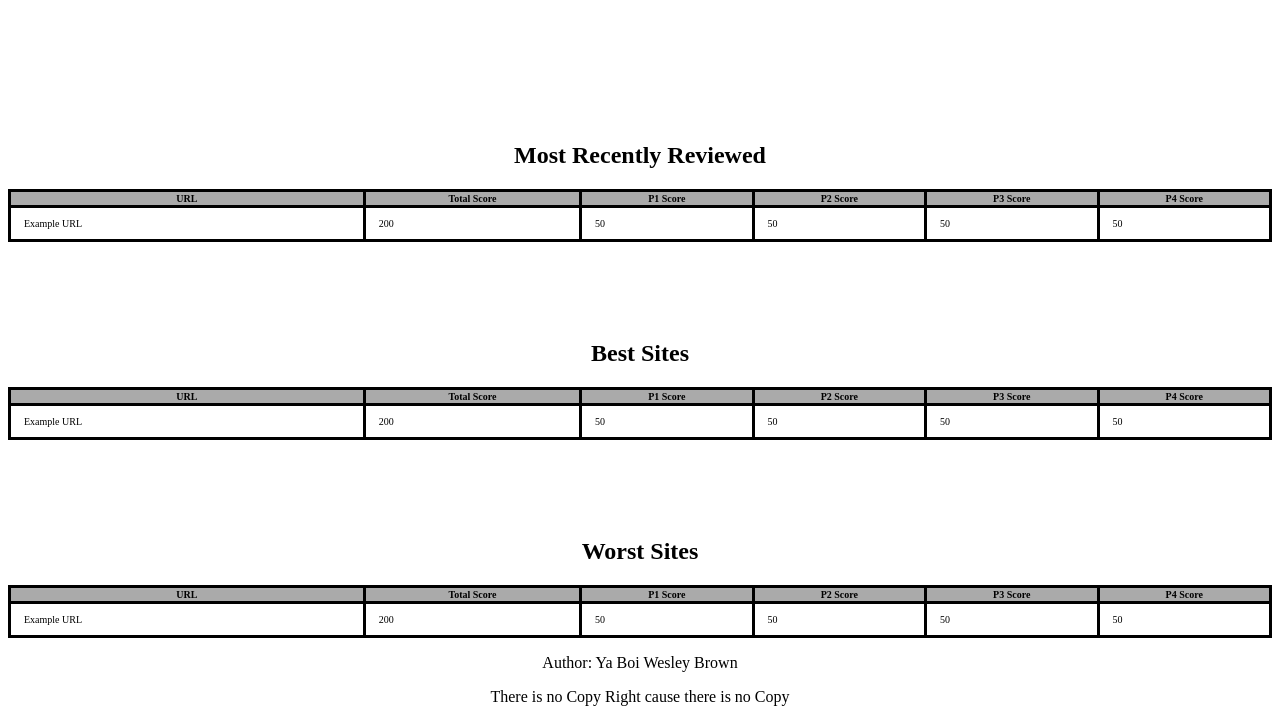
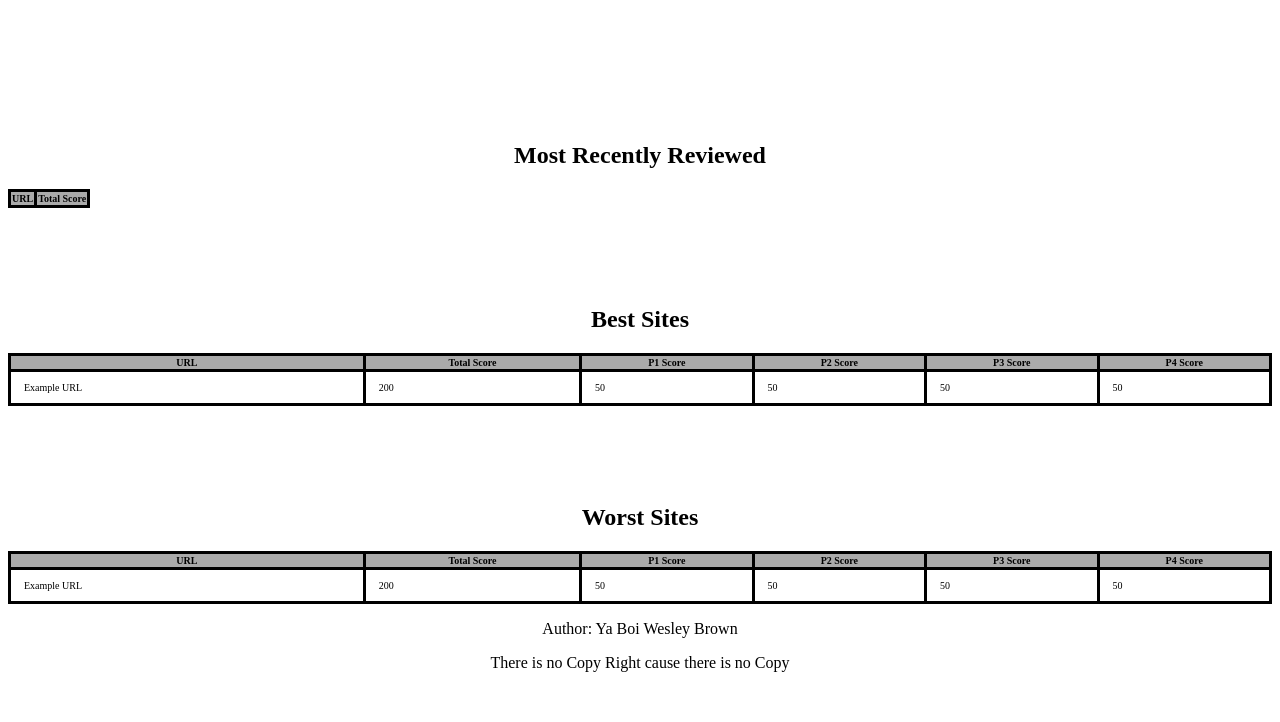
Before and after one commit to WesleyBrown792/CS401, a PHP site: page /Home.php in a window 1280 px wide. Shown: the part 246-968 px from the top of the page. After the commit the page ends 918 px from the top, so only its background shows below. Run offline with PHP 8.4, Linux system fonts and the light colour scheme; lists and menus that the app fills with data are empty.

Commit message:
missed some

```diff
--- a/Home.php
+++ b/Home.php
@@ -7,7 +7,7 @@
     </header>
     <body>
         <div>
-            <a href=Home.html>
+            <a href=Home.php>
             <img src="HomeButton.jpg" width="150" height="150" alt="To Home page">
             </a>
 
@@ -15,18 +15,18 @@
 
         </div>
         <nav>
-            <button onclick="window.location.href='B1.html';">
+            <button onclick="window.location.href='B1.php';">
                 Our Website List A-Z
               </button>
 
-            <button onclick="window.location.href='B2.html';">
+            <button onclick="window.location.href='B2.php';">
                 Random IP Generator
               </button>
 
-            <button onclick="window.location.href='B3.html';">
+            <button onclick="window.location.href='B3.php';">
                 About Us
               </button>
-            <button onclick="window.location.href='B4.html';">
+            <button onclick="window.location.href='B4.php';">
                 Leave A Review
               </button>
             </nav>
@@ -34,23 +34,9 @@
         <div>
             <div>
                 <h2>Most Recently Reviewed</h2>
-                <table style="width:100%">
-                    <tr>
-                      <th>URL</th>
-                      <th>Total Score</th>
-                      <th>P1 Score</th>
-                      <th>P2 Score</th>
-                      <th>P3 Score</th>
-                      <th>P4 Score</th>
-                    </tr>
-                    <tr>
-                      <td>Example URL</td>
-                      <td>200</td>
-                      <td>50</td>
-                      <td>50</td>
-                      <td>50</td>
-                      <td>50</td>
-                    </tr>
+                <table>
+                    <thead><th>URL</th><th>Total Score</th></thead>
+
                   </table>
             </div>
 
```
Also changed, not shown: B1.php (+5 -5 lines).
